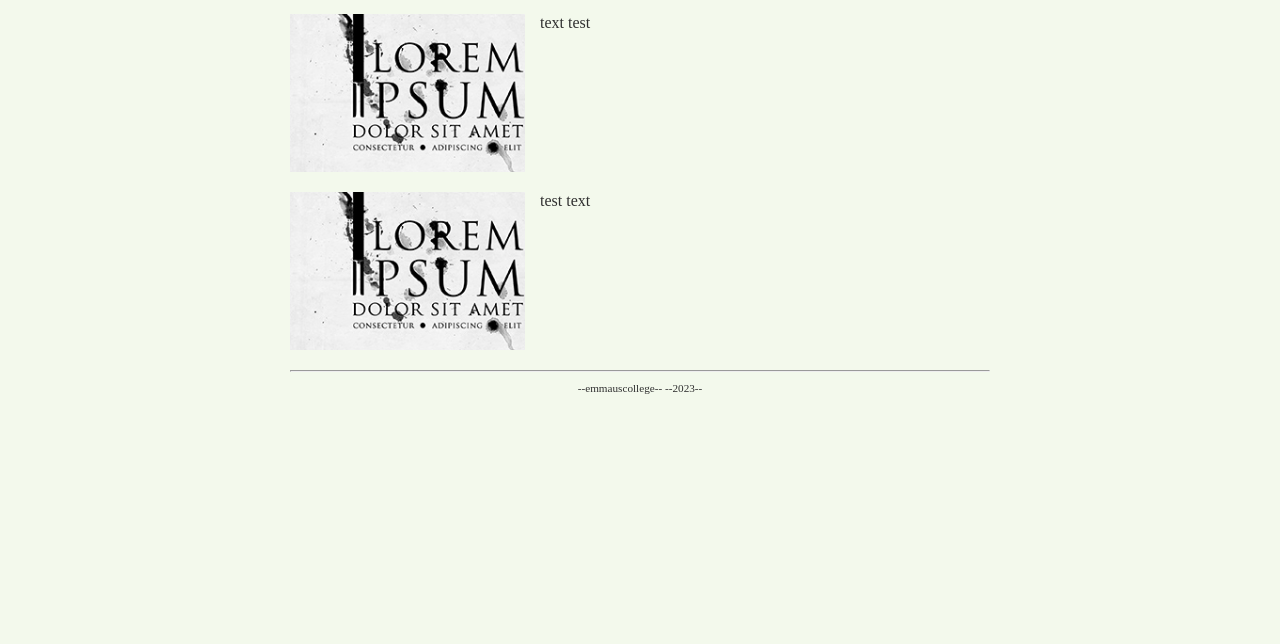
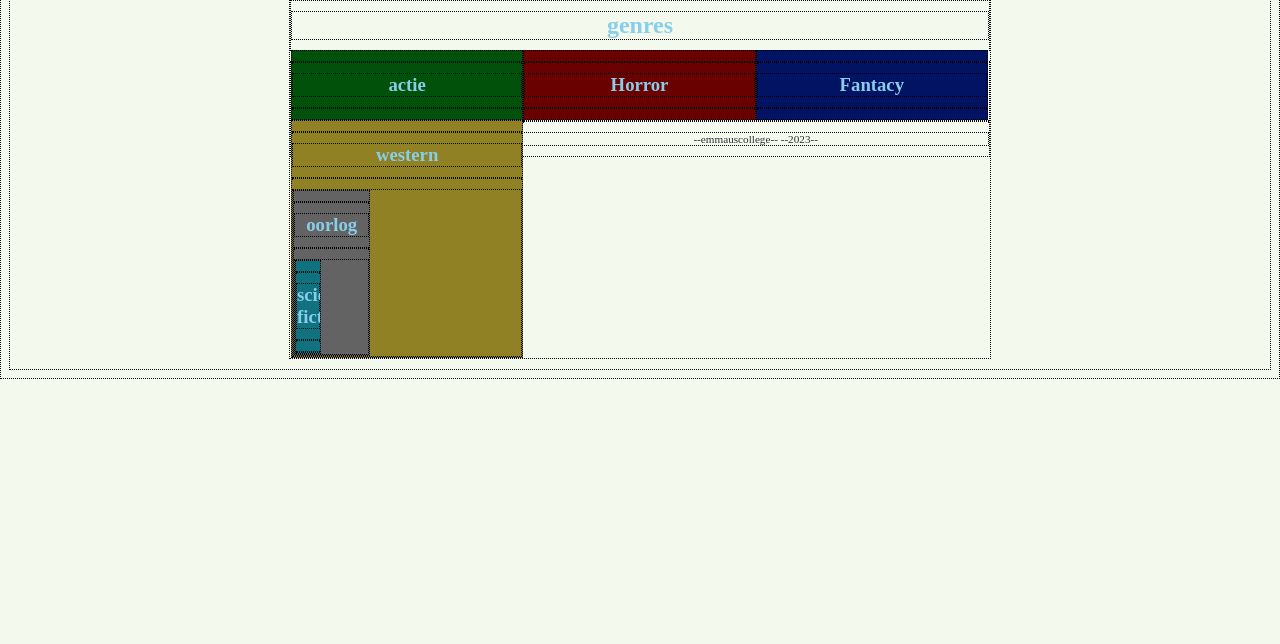
Before and after one commit to emmaus-4h/website-4hin1-ryan, a plain HTML site: page genres.html in a window 1280 px wide. Shown: the part 156-800 px from the top of the page. Drawn offline with Linux system fonts and the light colour scheme.

Commit message:
iets 5.0

```diff
--- a/genres.html
+++ b/genres.html
@@ -26,26 +26,26 @@
 
     <main>
       <h2>genres</h2>
-
-      <div class="item">
-        <img class="item-plaatje" src="afbeeldingen/loremipsum.jpg" alt="lorem ipsum">
-        <p class="item-tekst">
-         text test
-        </p>
+      <div class="genre groen">
+        <p><h3>actie</h3></p>
+      </div>
+      <div class="genre rood">
+        <p><h3>Horror</h3></p>
+      </div>
+      <div class="genre blauw">
+        <p><h3>Fantacy</h3></p>
       </div>
 
+      <div class="genre geel">
+        <p><h3>western</h3></p>
+      <div/>
+      <div class="genre grijs">
+        <p><h3>oorlog</h3></p>
+      <div/>
+      <div class="genre lichtblauw">
+        <p><h3>science-fiction</h3></p>
+      <div/>
 
-
-      <div class="item">
-        <img class="item-plaatje" src="afbeeldingen/loremipsum.jpg" alt="lorem ipsum">
-        <p class="item-tekst">
-          test text
-        </p>
-      </div>
-
-      <p>
-
-      </p>
 
     </main>
 
--- a/style.css
+++ b/style.css
@@ -5,9 +5,9 @@
    zodat je de afmeting goed kunt zien,
    let op 1: dit kan de layout soms kan wijzigen
    let op 2: laat 1 sterretje voor { staan als je commentaar weghaalt */
-  /*  * {border: 1px dotted black;}   */
+ * {border: 1px dotted black;}  */
 
-/* zorg dat elke box een doorzichtige donkere achtergrond krijgt,
+ /* zorg dat elke box een doorzichtige donkere achtergrond krijgt,
    hoe meer boxen in elkaar hoe donkerder de achtergrondkleur
    letop: laat 1 sterretje voor { staan als je commentaar weghaalt */
 /*  * {background-color: rgba(0,0,0,5%);}  */
@@ -120,10 +120,20 @@ nav li a.active {
 
 /* .item {} */ /* hier doen we nog niks mee, dat mag je zelf toevoegen */
 
+.item-plaatje-filmrol {
+  float: right;
+  width: 230px;
+}
+
 .item-plaatje {
   float: left;
   width: 250px;
   padding-right: 15px; /* zorgt dat plaatje niet tegen tekst komt */
+}
+
+.item-tekst-intro {
+  float: left;
+  width: 450px;
 }
 
 .item-tekst {
@@ -131,6 +141,28 @@ nav li a.active {
   width: 450px;
 }
 
+.genre{
+  float: left;
+  width: 33%;
+}
+.rood {
+  background-color: #6a0101;
+}
+.groen{
+  background-color:#01510a;
+}
+.blauw {
+  background-color: #031363;
+}
+.geel {
+  background-color: #8f8124;
+}
+.grijs {
+  background-color: #636363;
+}
+.lichtblauw {
+  background-color: #11717e;
+}
 /************************* SUBPAGINA *************************/
 
 /* Indeling en opmaak voor subpagina */
```
Also changed, not shown: index.html (+2 -2 lines).
